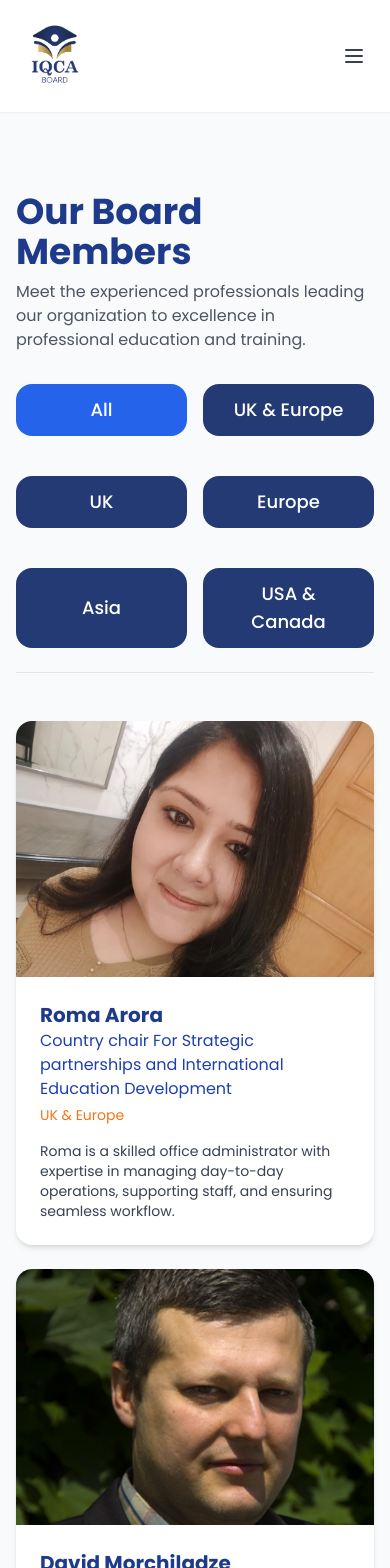
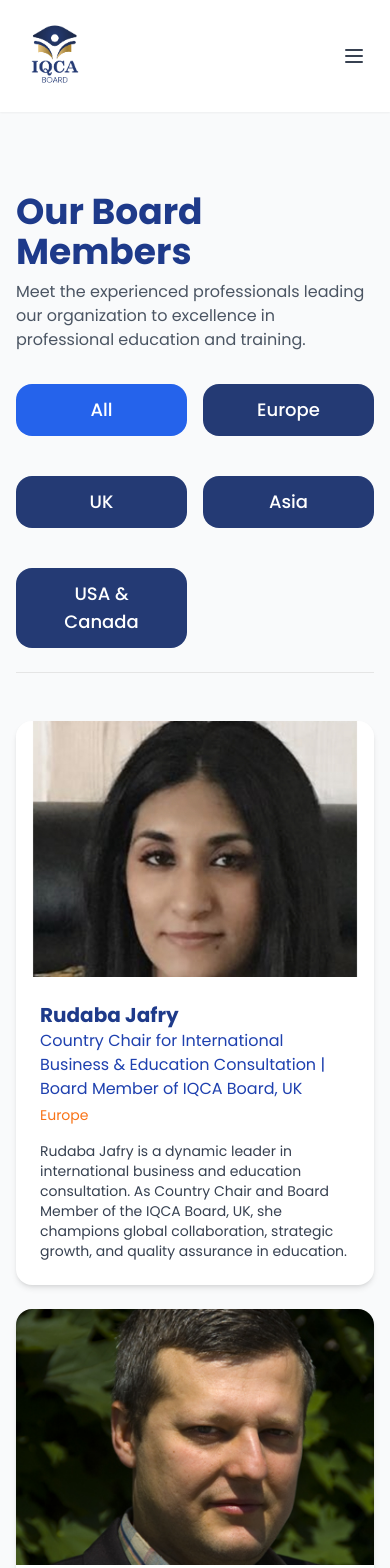
Before and after one commit to c-adlak/IQCA, a Next.js app: page /board-members in a window 390 px wide. Shown: the top 1568 px of the page. Built offline with nearby package versions, Linux system fonts and the light colour scheme.

Commit message:
added board members

```diff
--- a/app/board-members/page.tsx
+++ b/app/board-members/page.tsx
@@ -22,12 +22,99 @@
 export default function Page() {
 const boardMembers: BoardMember[] = [
   {
+    id: 3,
+    name: "Rudaba Jafry",
+    title: "Country Chair for International Business & Education Consultation | Board Member of IQCA Board, UK",
+    bio: "Rudaba Jafry is a dynamic leader in international business and education consultation. As Country Chair and Board Member of the IQCA Board, UK, she champions global collaboration, strategic growth, and quality assurance in education.",
+    about: {
+      "Key Roles": [
+        "Country Chair: Leads international education and business initiatives, supporting institutions in global outreach and development.",
+        "Board Member of IQCA Board: Contributes to governance, accreditation, and strategic planning to enhance educational quality worldwide.",
+      ],
+      "Expertise": [
+        "Global Education & Business Strategy",
+        "Quality Assurance & Accreditation",
+        "Leadership & International Collaboration",
+      ],
+    },
+    imageUrl: "/images/board-members/RudabaJafry.jpg",
+    region: "Europe",
+    objectPosition: "48% 25%",
+  },
+  {
+    id: 4,
+    name: "David Morchiladze",
+    title: "Country Chair | International Education Consultant, United Kingdom | Strategic Partner, IQCA Board",
+    bio: "David is a seasoned leader in international education with expertise in quality assurance, global partnerships, and strategic planning. He serves as the Country Chair, International Education Consultant, and Strategic Partner on the IQCA Board, driving initiatives that elevate educational standards worldwide.",
+    about: {
+      "Key Roles": [
+        "Country Chair: Represents organizational interests at the national level, fostering partnerships and driving policy changes to align with global education standards.",
+        "International Education Consultant: Advises institutions on global expansion and quality improvement, offering insights on market trends and best practices.",
+        "Strategic Partner, IQCA Board: Collaborates on long-term strategy, global partnerships, and accreditation processes to enhance educational quality across borders.",
+      ],
+      "Key Strengths": [
+        "Global Strategy & Leadership: Expertise in navigating international education systems and leading impactful initiatives.",
+        "Quality Assurance: Guiding institutions through accreditation and quality improvement efforts.",
+        "Partnership Development: Building strategic alliances to expand educational reach and impact.",
+      ],
+    },
+    imageUrl: "/images/board-members/DavidMorchiladze.jpg",
+    region: "UK",
+    objectPosition: "0% 50%",
+  },
+  {
+    id: 1,
+    name: "Sarika Chauhan",
+    title: "Global Business Development Manager",
+    bio: "Results-driven business development expert with 20+ years of experience in driving growth, building strong relationships, and developing new market channels. Proven track record in marketing, branding, and introducing new products.",
+    imageUrl: "/images/board-members/SarikaChauhan.jpeg",
+    region: "Asia",
+    objectPosition: "0% 25%",
+    about: {
+      "Key Roles": [
+        "Business Strategy Development",
+        "Market Research & Analysis",
+        "Sales Leadership & Management",
+        "Client Relationship Building",
+        "Marketing & Branding",
+      ],
+      Expertise: [
+        "Competitive Analysis",
+        "Strategic Thinking",
+        "Communication",
+        "Networking",
+        "Negotiation",
+      ]
+    },
+  },
+  {
+    id: 2,
+    name: "Svein Erik Hellstrøm",
+    title: "IQCA Board Member",
+    bio: "Svein Erik Hellstrøm is a valued member of the IQCA board, bringing strong leadership, integrity, and deep expertise in quality and competence standards. Known for his strategic thinking and collaborative approach, he plays a key role in advancing the organization's mission and global impact.",
+    about: {
+      "Key Roles": [
+        "Country Chair: Represents organizational interests at the national level, fostering partnerships and driving policy changes to align with global education standards.",
+        "International Education Consultant: Advises institutions on global expansion and quality improvement, offering insights on market trends and best practices.",
+        "Strategic Partner, IQCA Board: Collaborates on long-term strategy, global partnerships, and accreditation processes to enhance educational quality across borders.",
+      ],
+      "Key Strengths": [
+        "Global Strategy & Leadership: Expertise in navigating international education systems and leading impactful initiatives.",
+        "Quality Assurance: Guiding institutions through accreditation and quality improvement efforts.",
+        "Partnership Development: Building strategic alliances to expand educational reach and impact.",
+      ],
+    },
+    imageUrl: "/images/board-members/SveinErikHellstrøm.jpeg",
+    region: "Europe",
+    objectPosition: "0% 50%",
+  },
+  {
     id: 0,
     name: "Roma Arora",
     title: "Country chair For Strategic partnerships and International Education Development",
     bio: "Roma is a skilled office administrator with expertise in managing day-to-day operations, supporting staff, and ensuring seamless workflow.",
     imageUrl: "/images/board-members/romaArora.jpg",
-      region: "UK & Europe",
+    region: "UK",
     objectPosition: "0% 10%",
     about: {
       "Key Roles": [
@@ -64,66 +151,6 @@
   //     ]
   //   }
   // },
-    {
-      id: 2,
-      name: "David Morchiladze",
-      title: "Country Chair | International Education Consultant, United Kingdom | Strategic Partner, IQCA Board",
-      bio: "David is a seasoned leader in international education with expertise in quality assurance, global partnerships, and strategic planning. He serves as the Country Chair, International Education Consultant, and Strategic Partner on the IQCA Board, driving initiatives that elevate educational standards worldwide.",
-      about: {
-        "Key Roles": [
-          "Country Chair: Represents organizational interests at the national level, fostering partnerships and driving policy changes to align with global education standards.",
-          "International Education Consultant: Advises institutions on global expansion and quality improvement, offering insights on market trends and best practices.",
-          "Strategic Partner, IQCA Board: Collaborates on long-term strategy, global partnerships, and accreditation processes to enhance educational quality across borders.",
-        ],
-        "Key Strengths": [
-          "Global Strategy & Leadership: Expertise in navigating international education systems and leading impactful initiatives.",
-          "Quality Assurance: Guiding institutions through accreditation and quality improvement efforts.",
-          "Partnership Development: Building strategic alliances to expand educational reach and impact.",
-        ],
-      },
-      imageUrl: "/images/board-members/DavidMorchiladze.jpg",
-      region: "UK",
-      objectPosition: "0% 50%",
-    },
-    {
-      id: 3,
-      name: "Rudaba Jafry",
-      title: "Country Chair for International Business & Education Consultation | Board Member of IQCA Board, UK",
-      bio: "Rudaba Jafry is a dynamic leader in international business and education consultation. As Country Chair and Board Member of the IQCA Board, UK, she champions global collaboration, strategic growth, and quality assurance in education.",
-      about: {
-        "Key Roles": [
-          "Country Chair: Leads international education and business initiatives, supporting institutions in global outreach and development.",
-          "Board Member of IQCA Board: Contributes to governance, accreditation, and strategic planning to enhance educational quality worldwide.",
-        ],
-        "Expertise": [
-          "Global Education & Business Strategy",
-          "Quality Assurance & Accreditation",
-          "Leadership & International Collaboration",
-        ],
-      },
-      imageUrl: "/images/board-members/RudabaJafry.jpg",
-      region: "Europe",
-      objectPosition: "48% 25%",
-    },
-    {
-      id: 4,
-      name: "Jonathan Wilson",
-      title: "Chief Executive Officer",
-      bio: "With over 20 years of experience in professional education and corporate training, Jonathan leads our strategic vision and organizational growth.",
-      imageUrl: "/api/placeholder/400/320",
-      region: "UK & Europe",
-      about: {
-        "Key Roles": [
-          "Leads strategic planning and growth of the organization.",
-          "Oversees partnerships and ensures long-term sustainability.",
-        ],
-        Expertise: [
-          "Leadership & Strategy",
-          "Corporate Training",
-          "Professional Education Development",
-        ],
-      },
-    },
   {
     id: 5,
     name: "Sarah Chen",
@@ -183,7 +210,7 @@
     title: "Director of Environmental Programs",
     bio: "With expertise in environmental safety and compliance, David leads our growing portfolio of environmental certification programs.",
     imageUrl: "/api/placeholder/400/320",
-      region: "UK & Europe",
+    region: "UK",
     about: {
       "Key Roles": [
         "Designs and oversees environmental certification programs.",
@@ -253,7 +280,27 @@
       ],
     },
   },
+  {
+    id: 12,
+    name: "Jonathan Wilson",
+    title: "Chief Executive Officer",
+    bio: "With over 20 years of experience in professional education and corporate training, Jonathan leads our strategic vision and organizational growth.",
+    imageUrl: "/api/placeholder/400/320",
+    region: "UK",
+    about: {
+      "Key Roles": [
+        "Leads strategic planning and growth of the organization.",
+        "Oversees partnerships and ensures long-term sustainability.",
+      ],
+      Expertise: [
+        "Leadership & Strategy",
+        "Corporate Training",
+        "Professional Education Development",
+      ],
+    },
+  },
 ];
+
 
   // Define all available regions
   const regions = [
@@ -288,7 +335,7 @@
           </p>
 
           {/* Region Tabs */}
-          <div className="grid grid-cols-2 sm:grid-cols-3 md:grid-cols-4 gap-4 mb-8 border-b">
+          <div className="grid grid-cols-2 sm:grid-cols-3 md:grid-cols-5 gap-4 mb-8 border-b">
             {regions.map((region) => (
               <button
                 key={region}
--- a/components/layout/Header.tsx
+++ b/components/layout/Header.tsx
@@ -63,7 +63,7 @@
             href="/board-members"
             className="text-gray-800 hover:text-primary hover:font-semibold transform hover:scale-105 transition-all duration-300 font-medium nav-link"
           >
-            IQCA Chair
+            IQCA Members
           </Link>
         </nav>
         <div className="flex items-center space-x-4">
@@ -115,7 +115,7 @@
             className="text-gray-800 hover:text-primary py-2 transition-colors duration-300 font-medium"
             onClick={() => setMobileMenuOpen(false)}
           >
-            IQCA Chair
+            IQCA Members
           </Link>
           <Link
             href="/#contact"
```
Also changed, not shown: public/images/board-members/SarikaChauhan.jpeg (added), public/images/board-members/SveinErikHellstrøm.jpeg (added). Lines whose indentation alone changed are shown as unchanged.
